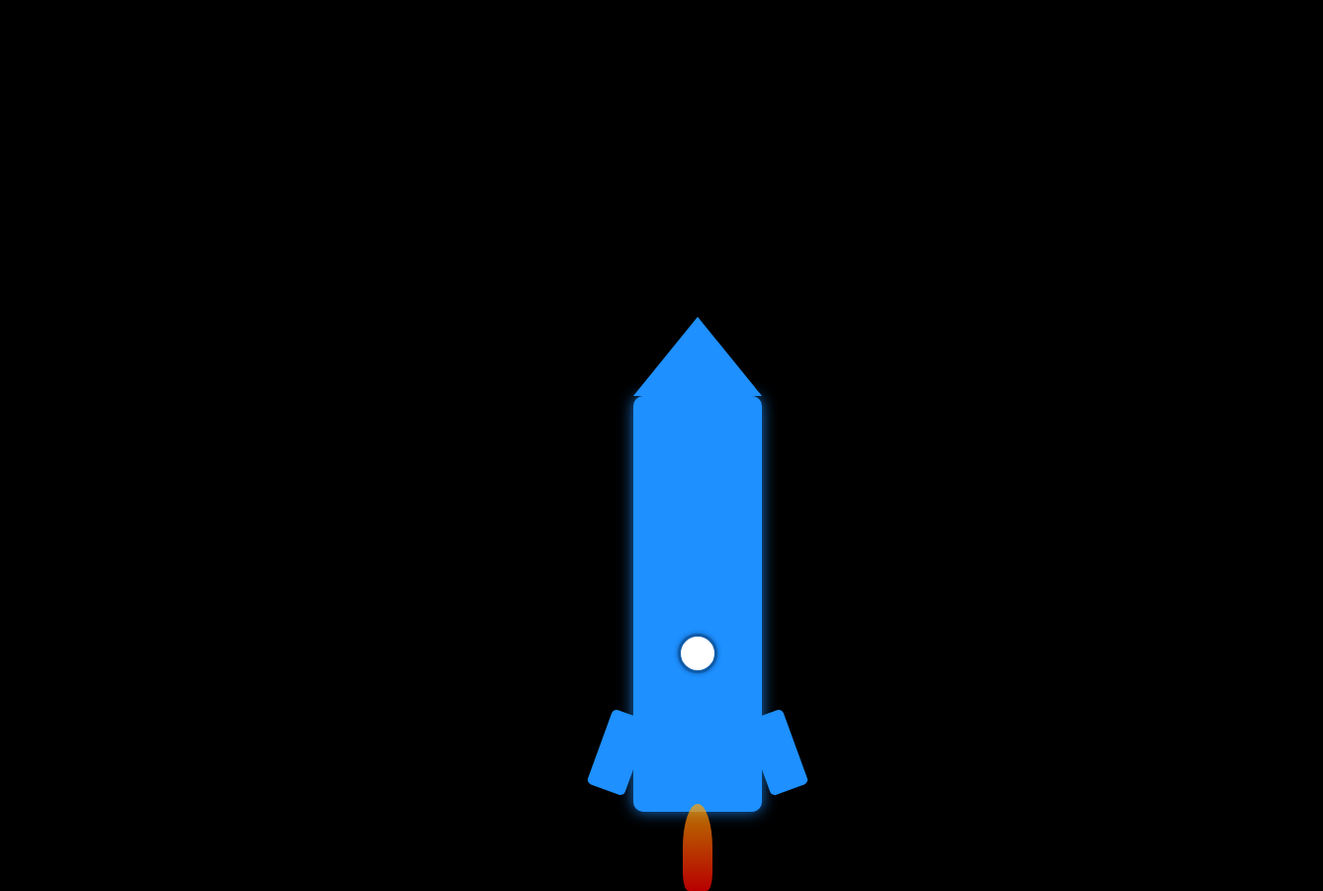
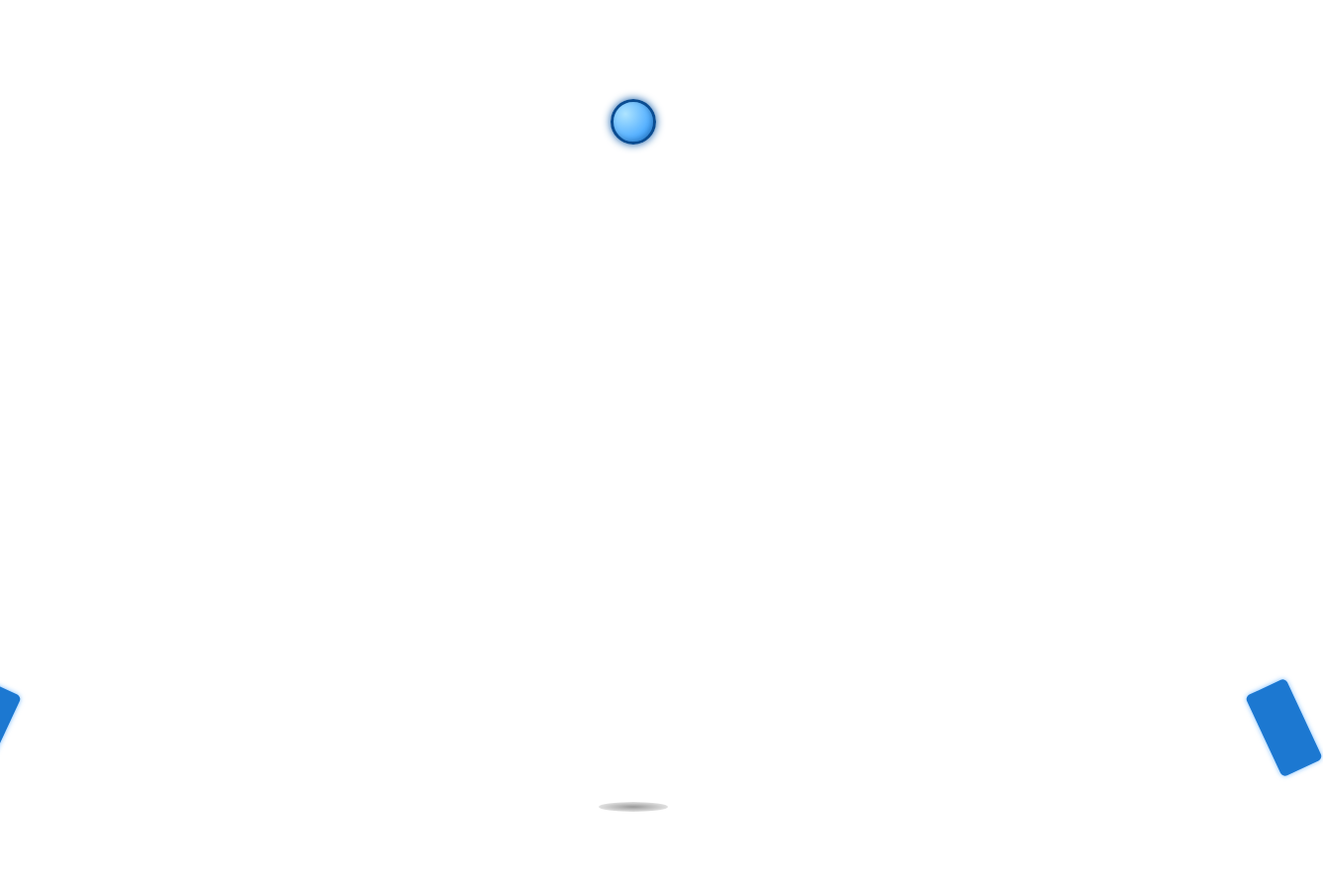
Before and after one commit to mitkooooooooooooooooooooooo/Visual-studio-code-site, a plain HTML site: page index.html in a window 1280 px wide. Shown: the whole page at 99% size, 1337 px wide, since content can reach past the window. After the commit the page ends 820 px from the top, so only its background shows below. Drawn offline with Linux system fonts and the light colour scheme.

Commit message:
Add files via upload

```diff
--- a/style.css
+++ b/style.css
@@ -1,92 +1,55 @@
-* {
-  margin: 0;
-  padding: 0;
-  box-sizing: border-box;
-}
-
-body {
-  display: flex;
-  justify-content: center;
-  align-items: center;
-  height: 100vh;
-  background-color: #000;
-  overflow: hidden;
-}
-
-.rocket-body {
-  position: absolute;
-  width: 130px;
-  height: 420px;
-  background-color: #1e90ff;
-  border-radius: 10px;
-  box-shadow: 0 0 15px rgba(30, 144, 255, 0.8);
-  cursor: grab;
-  display: flex;
-  justify-content: center;
-  align-items: flex-start;
-  flex-direction: column;
-}
-
-.rocket-top {
-  width: 0;
-  height: 0;
-  border-left: 65px solid transparent;
-  border-right: 65px solid transparent;
-  border-bottom: 80px solid #1e90ff;
-  position: absolute;
-  top: -80px;
-  left: 0;
-}
-
 .window {
   width: 40px;
   height: 40px;
-  background-color: #fff;
-  border: 3px solid #0f5caa;
+  background: radial-gradient(circle at 30% 30%, #aee4ff, #1e90ff);
+  border: 3px solid #0a4c91;
   border-radius: 50%;
   margin: 100px auto 0;
-  box-shadow: 0 0 5px #0f5caa;
+  box-shadow: inset -2px -2px 5px rgba(0,0,0,0.2), 0 0 8px #0f5caa;
 }
 
 .rocket-fin {
-  width: 40px;
-  height: 80px;
-  background-color: #1e90ff;
+  width: 45px;
+  height: 90px;
+  background-color: #1c78d1;
   position: absolute;
   bottom: 20px;
+  border-radius: 5px;
+  box-shadow: 0 0 5px rgba(30, 144, 255, 0.6);
 }
 
 .left-fin {
-  left: -35px;
-  transform: rotate(20deg);
-  border-radius: 5px;
+  left: -40px;
+  transform: rotate(25deg);
 }
 
 .right-fin {
-  right: -35px;
-  transform: rotate(-20deg);
-  border-radius: 5px;
+  right: -40px;
+  transform: rotate(-25deg);
 }
 
-.rocket-flame {
-  width: 30px;
-  height: 80px;
-  background: linear-gradient(to bottom, orange, red);
+.rocket-body::after {
+  content: "";
   position: absolute;
-  bottom: -80px;
+  bottom: -20px;
   left: 50%;
   transform: translateX(-50%);
-  border-radius: 50% 50% 20% 20%;
-  animation: flame 0.3s infinite alternate;
+  width: 70px;
+  height: 10px;
+  background: radial-gradient(ellipse at center, rgba(0,0,0,0.4), transparent);
+  border-radius: 50%;
+  z-index: -1;
 }
 
 @keyframes flame {
-  from {
+  0% {
     height: 70px;
     opacity: 1;
+    transform: translateX(-50%) scaleX(1);
   }
-  to {
+  100% {
     height: 90px;
-    opacity: 0.7;
+    opacity: 0.6;
+    transform: translateX(-50%) scaleX(1.2);
   }
 }
```
